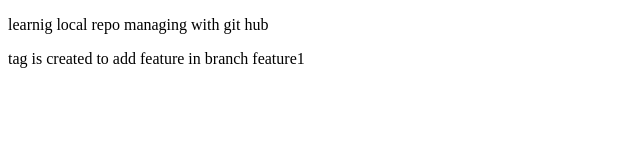
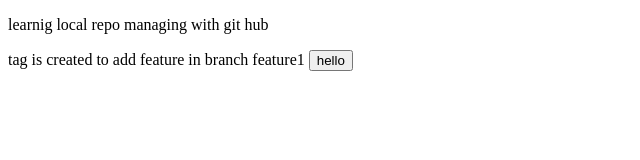
Before and after one commit to omdandge18/local-repo, a plain HTML site: page index.html in a window 1280 px wide. Shown: the whole page, without its empty margins (0-640 px from the left). Drawn offline with Linux system fonts and the light colour scheme.

Commit message:
add button

```diff
--- a/index.html
+++ b/index.html
@@ -8,6 +8,6 @@
 </head>
 <body>
     <p>learnig local repo managing with git hub</p>
-    <p>tag is created to add feature in branch feature1</p>
+    <p>tag is created to add feature in branch feature1 <button>hello</button></p>
 </body>
 </html>
```
